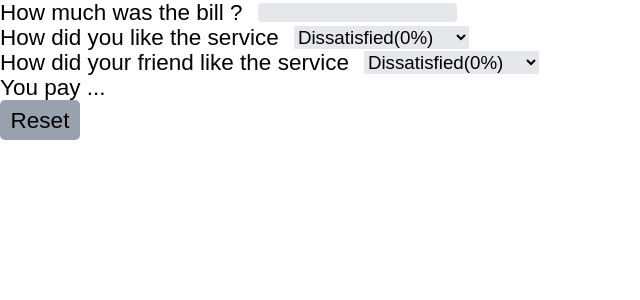
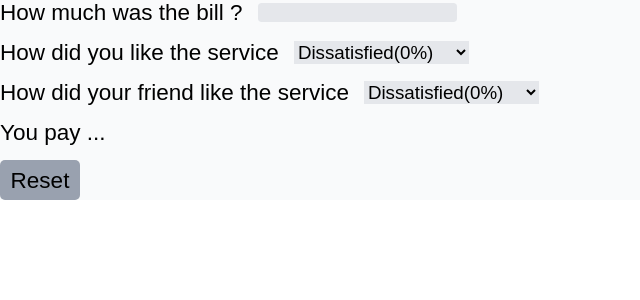
Before and after one commit to Briso10-dev/Tip-Calculator, a React (Vite) app: page / in a window 1280 px wide. Shown: the top 300 px of the page, without its empty margins (0-640 px from the left). Built offline with nearby package versions, Linux system fonts and the light colour scheme.

Commit message:
All possibly styling done with as for now

```diff
--- a/src/components/App.jsx
+++ b/src/components/App.jsx
@@ -6,13 +6,13 @@ import Reset from "./Reset"
 function App() {
 
   return (
-    <>
+    <div className="flex flex-col justify-center gap-6 bg-gray-50">
       <Bill />
       <Service text="How did you like the service" />
       <Service text="How did your friend like the service"/>
       <Conclusion />
       <Reset />
-    </>
+    </div>
   )
 }
 
```
